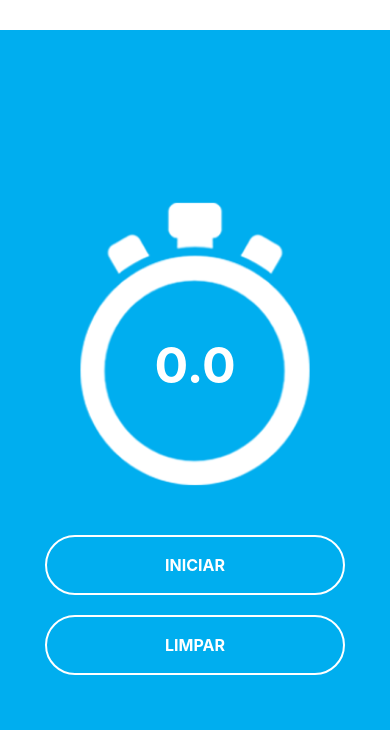
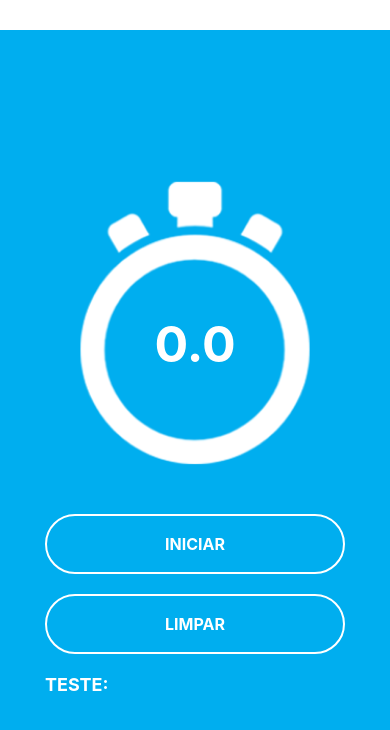
Before and after one commit to Joao0028/aprendendoReactNative, a React Native app: screen / in a window 390 px wide. Shown: the top 730 px of the page. Built offline with nearby package versions, Linux system fonts and the light colour scheme.

Commit message:
Adicionando função de setar ultimo tempo no cronômetro

```diff
--- a/src/components/Cronometro/index.js
+++ b/src/components/Cronometro/index.js
@@ -5,6 +5,7 @@ import relogioImagem from "../../../assets/img/cronometro.png";
 export default function Cronometro() {
   const [timer, setTimer] = useState(0);
   const [inicia, setInicia] = useState(false);
+  const [ultimoTempo, setUltimo] = useState(null);
   let interval;
 
   useEffect(() => {
@@ -13,7 +14,10 @@ export default function Cronometro() {
         setTimer((numeroAtual) => numeroAtual + 0.1);
       }, 100);
     }
-    return () => clearInterval(interval); // Limpar o intervalo quando o componente for desmontado
+    return () => {
+      clearInterval(interval)
+      setUltimo(timer.toFixed(1))
+    }; // Limpar o intervalo quando o componente for desmontado
   }, [inicia]);
 
   function iniciar() {
@@ -32,11 +36,16 @@ export default function Cronometro() {
       <Text style={estilos.timer}>{timer.toFixed(1)}</Text>
       <View style={estilos.viewDois}>
         <TouchableOpacity style={estilos.btn} onPress={iniciar}>
-          <Text style={estilos.btnTexto}>{inicia == false? "Iniciar":"Pausar"}</Text>
+          <Text style={estilos.btnTexto}>
+            {inicia == false ? "Iniciar" : "Pausar"}
+          </Text>
         </TouchableOpacity>
         <TouchableOpacity style={estilos.btn} onPress={limpar}>
           <Text style={estilos.btnTexto}>Limpar</Text>
         </TouchableOpacity>
+        <Text style={estilos.ultimoTempo}>
+          {ultimoTempo != null ? `Ultimo tempo: ${ultimoTempo}` : "Teste:"}
+        </Text>
       </View>
     </View>
   );
@@ -80,4 +89,10 @@ const estilos = StyleSheet.create({
     gap: 20,
     marginTop: 120,
   },
+  ultimoTempo: {
+    color: "white",
+    fontSize: 18,
+    fontWeight: "bold",
+    textTransform: "uppercase",
+  },
 });
```
